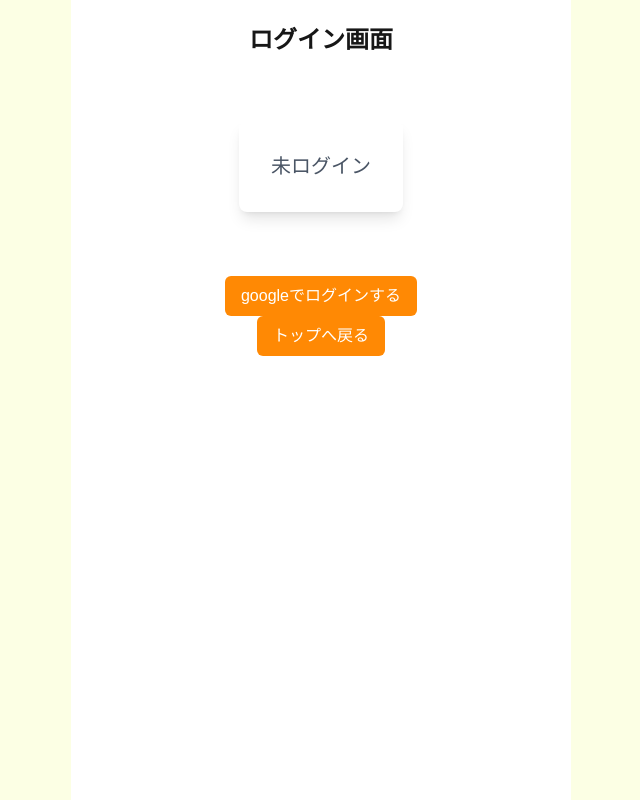
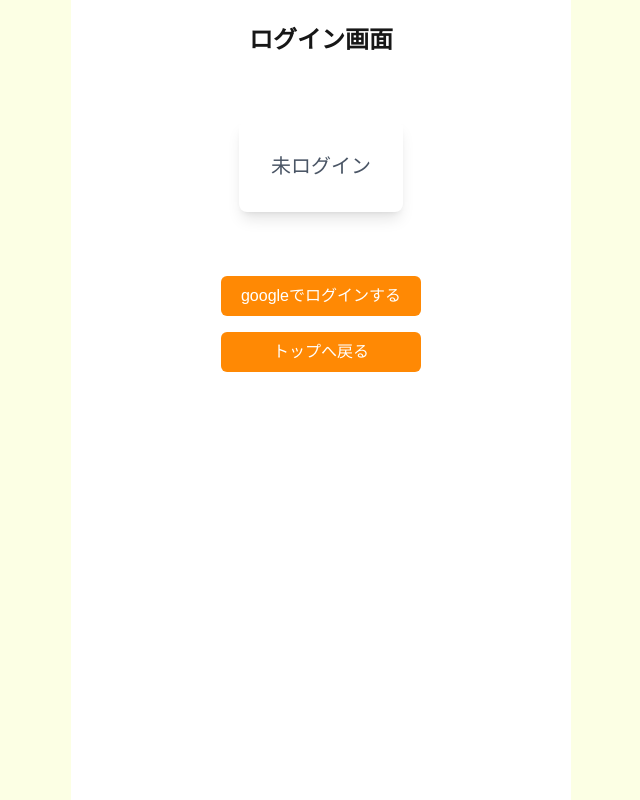
Before and after one commit to mokkun55/jisui-assist, a Next.js app: page /login in a window 1280 px wide. Shown: the whole page, without its empty margins (319-959 px from the left). Built offline with nearby package versions, Linux system fonts and the light colour scheme; no server answers.

Commit message:
feat: BaseButtonコンポーネントにclassNameプロパティを追加

```diff
--- a/src/components/buttons/baseButton/index.tsx
+++ b/src/components/buttons/baseButton/index.tsx
@@ -3,6 +3,7 @@ type Props = {
   onClick?: () => void;
   disabled?: boolean;
   type?: "button" | "submit";
+  className?: string;
 };
 
 export const BaseButton = ({
@@ -10,6 +11,7 @@ export const BaseButton = ({
   onClick,
   disabled,
   type = "button",
+  className,
 }: Props) => {
   return (
     <button
@@ -21,7 +23,7 @@ export const BaseButton = ({
           disabled
             ? "opacity-50 cursor-not-allowed"
             : "hover:bg-orange-500 cursor-pointer"
-        }`}
+        } ${className}`}
     >
       {label}
     </button>
```
